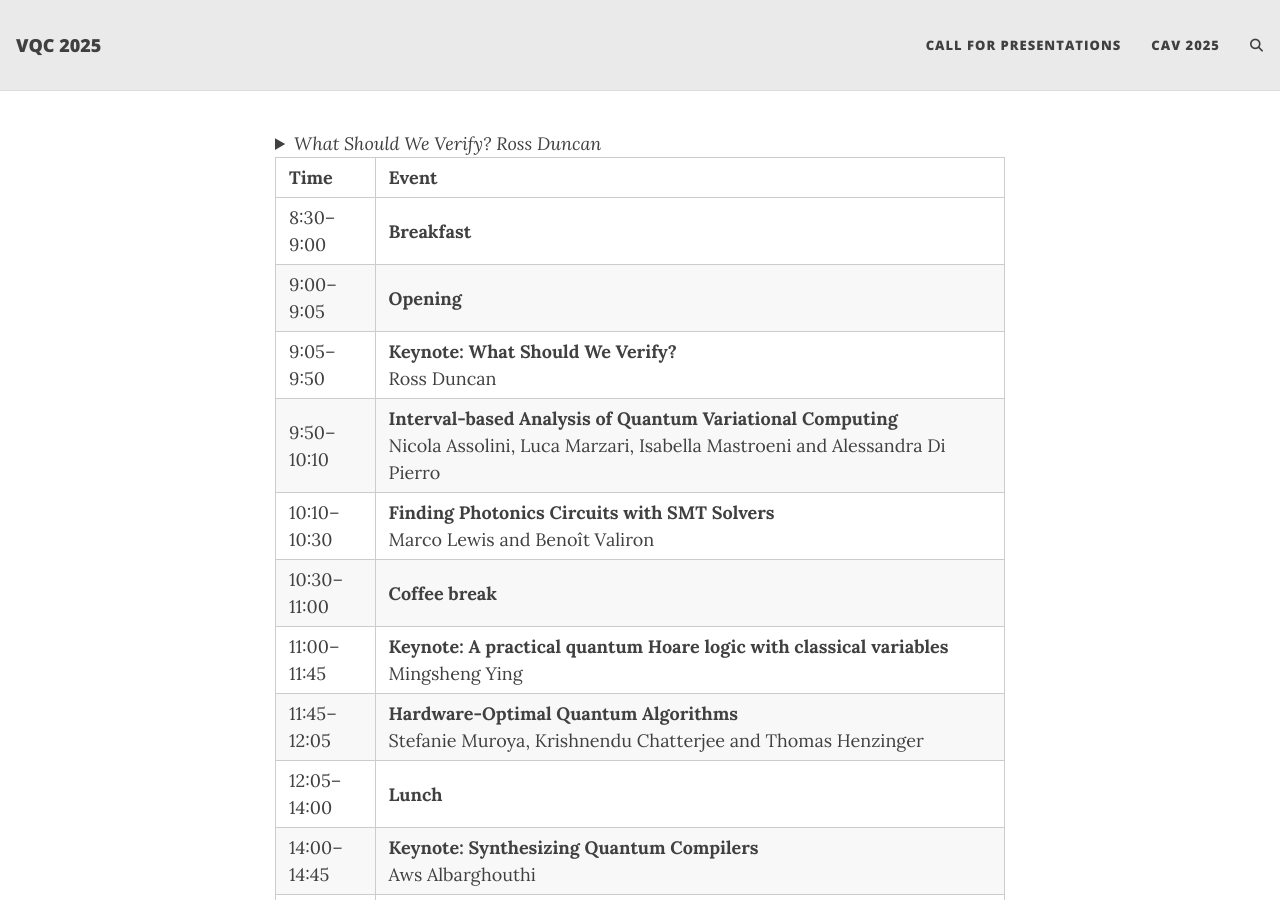
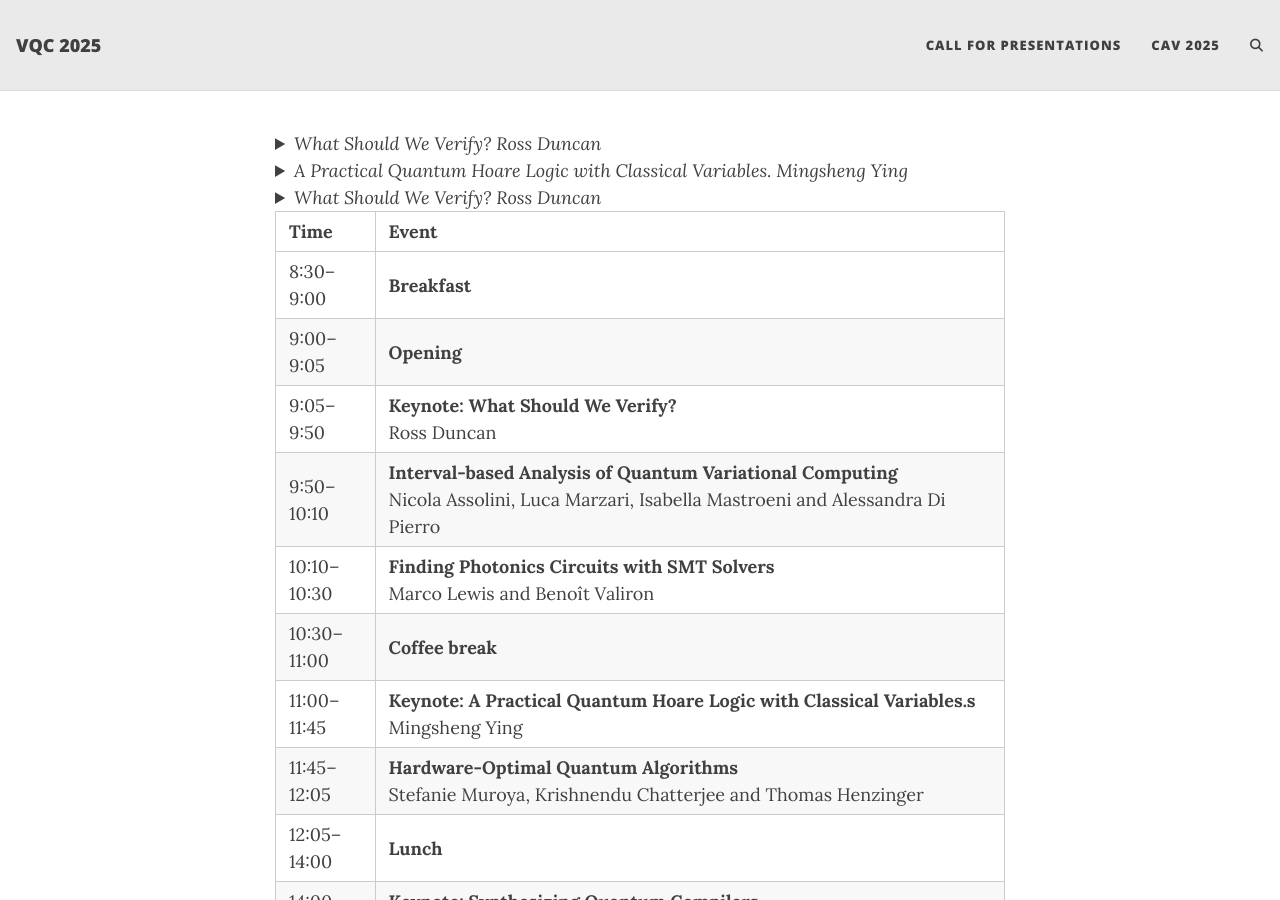
Before and after one commit to VerifiedQC/2025, a Jekyll site: the page built from schedule.md, in a window 1280 px wide and 900 px high. Built offline with Jekyll 4.4.1, drawn with Linux system fonts in a browser that asks for light colours; our own code applies the rules of GitHub Pages for plain Markdown files; comment, search, counter and statistics services are not loaded.

Commit message:
Update schedule.md

```diff
--- a/schedule.md
+++ b/schedule.md
@@ -1,8 +1,19 @@
+<details>
+<summary><em>What Should We Verify? Ross Duncan</em></summary>
+Verification usually means to guarantee that a computational system is correct with respect to some specification. Can this definition survive in the context of quantum computing? What parts of the system can be verified? What notions of correctness are helpful? What properties of realistic systems can be verified? What* should *we verify? I will survey the field and give some perspective on the challenges and opportunities for automated verification of quantum software. Spoiler: it's the compiler.
+</details>
+<details>
+<summary><em>A Practical Quantum Hoare Logic with Classical Variables. Mingsheng Ying</em></summary>
+*We present a Hoare-style logic for reasoning about quantum programs with classical variables. Our approach offers several improvements over previous work:<br>
+(1) Enhanced expressivity of the programming language: Our logic applies to quantum programs with classical variables that incorporate quantum arrays and parameterized quantum gates, which have not been addressed in previous research on quantum Hoare logic, either with or without classical variables.<br>
+(2) Intuitive correctness specifications: In our logic, preconditions and postconditions for quantum programs with classical variables are specified as a pair consisting of a classical first-order logical formula and a quantum predicate formula (possibly parameterized by classical variables). These specifications offer greater clarity and align more closely with the programmer's intuitive understanding of quantum and classical interactions.<br>
+(3) Simplified proof system: By introducing a novel idea in formulating a proof rule for reasoning about quantum measurements, along with (2), we develop a proof system for quantum programs that requires only minimal modifications to classical Hoare logic. Furthermore, this proof system can be effectively and conveniently combined with classical first-order logic to verify quantum programs with classical variables.<br>
+As a result, the learning curve for quantum program verification techniques is significantly reduced for those already familiar with classical program verification techniques, and existing tools for verifying classical programs can be more easily adapted for quantum program verification.
+</details>
 <details>
 <summary><em>What Should We Verify? Ross Duncan</em></summary>
 *Verification usually means to guarantee that a computational system is correct with respect to some specification. Can this definition survive in the context of quantum computing? What parts of the system can be verified? What notions of correctness are helpful? What properties of realistic systems can be verified? What* should *we verify? I will survey the field and give some perspective on the challenges and opportunities for automated verification of quantum software. Spoiler: it's the compiler.*
 </details>
-
 
 | Time         | Event |
 |--------------|-------|
@@ -12,7 +23,7 @@
 | 9:50–10:10   | **Interval-based Analysis of Quantum Variational Computing**<br>Nicola Assolini, Luca Marzari, Isabella Mastroeni and Alessandra Di Pierro |
 | 10:10–10:30  | **Finding Photonics Circuits with SMT Solvers**<br>Marco Lewis and Benoît Valiron |
 | 10:30–11:00  | **Coffee break** |
-| 11:00–11:45  | **Keynote: A practical quantum Hoare logic with classical variables**<br>Mingsheng Ying |
+| 11:00–11:45  | **Keynote: A Practical Quantum Hoare Logic with Classical Variables.s**<br>Mingsheng Ying |
 | 11:45–12:05  | **Hardware-Optimal Quantum Algorithms**<br>Stefanie Muroya, Krishnendu Chatterjee and Thomas Henzinger |
 | 12:05–14:00  | **Lunch** |
 | 14:00–14:45  | **Keynote: Synthesizing Quantum Compilers**<br>Aws Albarghouthi |
```
